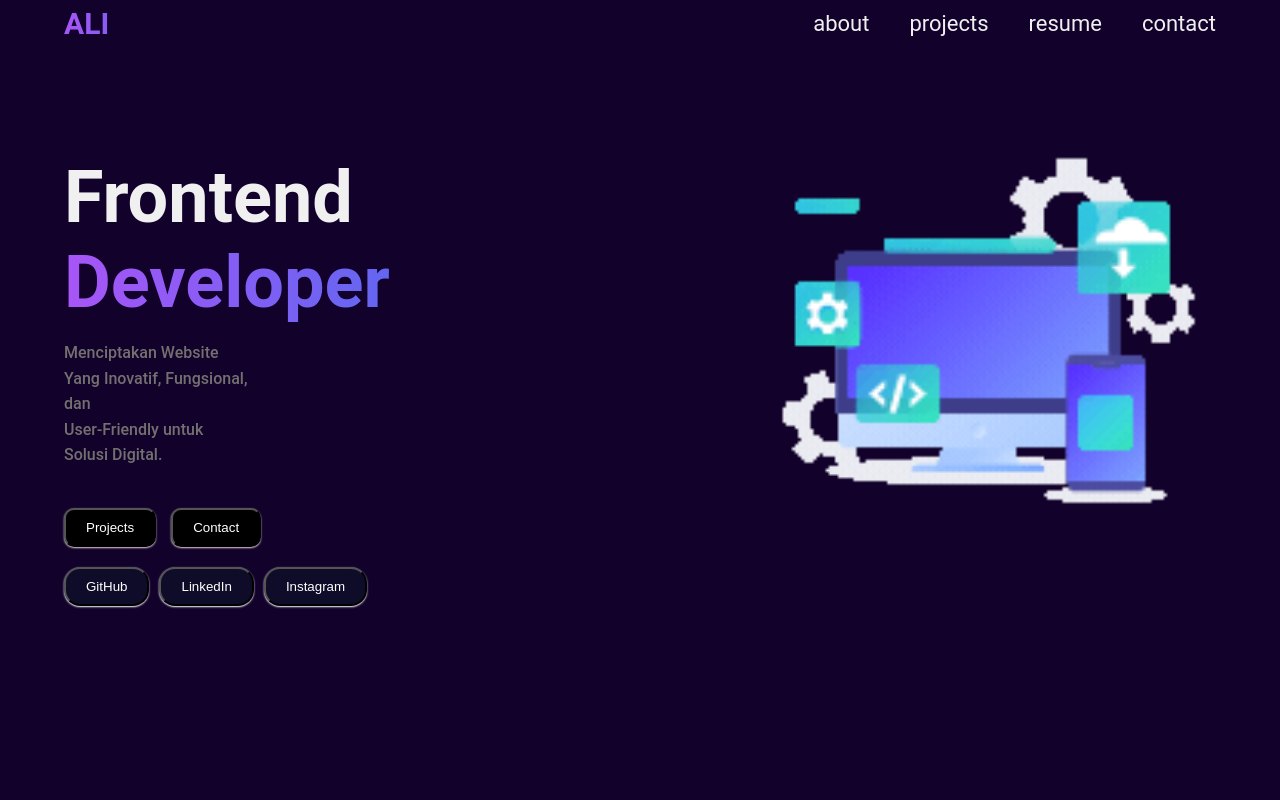
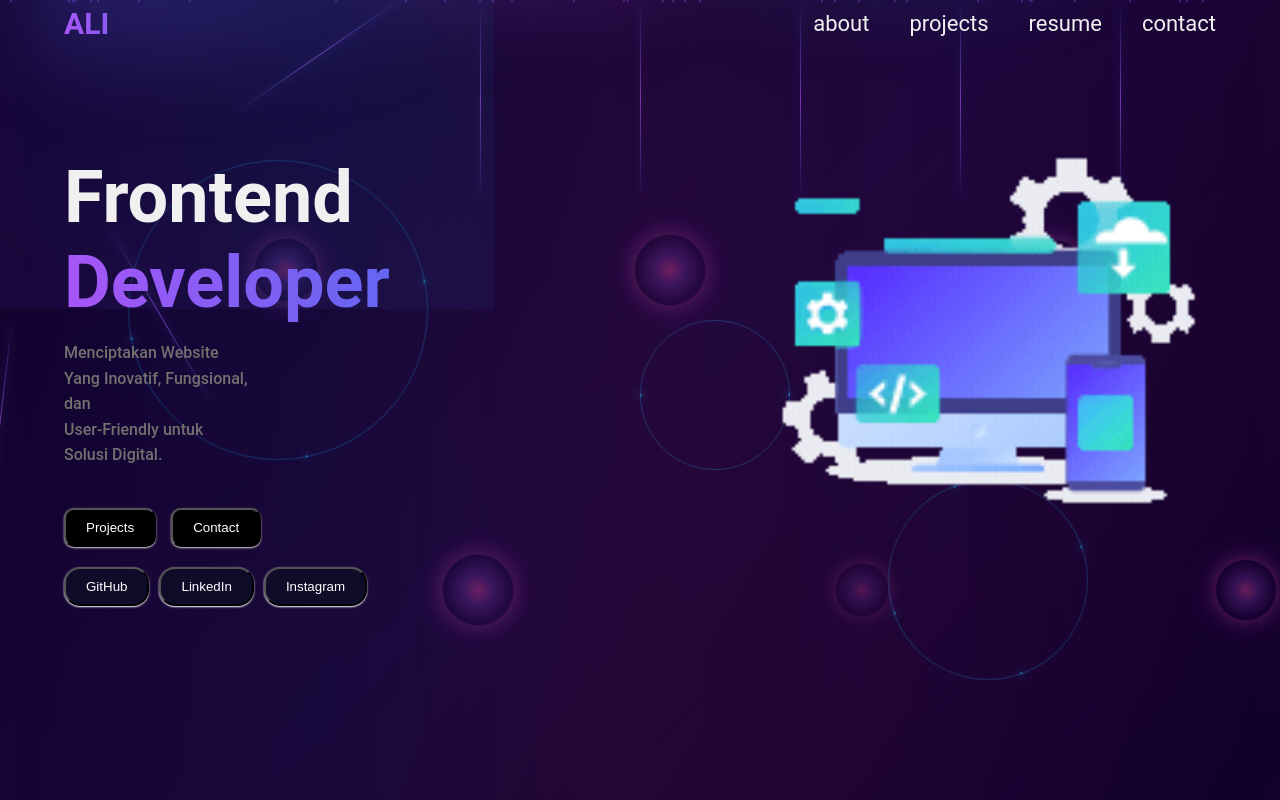
Before and after one commit to Alisher004/My-Portfolio-V2, a React (Vite) app: page / in a window 1280 px wide. Shown: the top 800 px of the page. Built offline with nearby package versions, Linux system fonts and the light colour scheme.

Commit message:
commit-fon2

```diff
--- /dev/null
+++ b/src/components/Layout/AnimatedBackground.css
@@ -0,0 +1,331 @@
+.animated-background {
+  position: fixed;
+  top: 0;
+  left: 0;
+  width: 100%;
+  height: 100%;
+  z-index: -1;
+  overflow: hidden;
+  pointer-events: none;
+}
+
+/* Floating light particles */
+.light-particles {
+  position: absolute;
+  width: 100%;
+  height: 100%;
+}
+
+.light-particle {
+  position: absolute;
+  width: 2px;
+  height: 2px;
+  background: radial-gradient(circle, rgba(168, 85, 247, 0.8) 0%, rgba(168, 85, 247, 0.4) 50%, transparent 100%);
+  border-radius: 50%;
+  animation: floatUp 20s linear infinite;
+  box-shadow: 0 0 6px rgba(168, 85, 247, 0.6);
+}
+
+@keyframes floatUp {
+  0% {
+    transform: translateY(100vh) scale(0);
+    opacity: 0;
+  }
+  10% {
+    opacity: 1;
+  }
+  90% {
+    opacity: 1;
+  }
+  100% {
+    transform: translateY(-100px) scale(1);
+    opacity: 0;
+  }
+}
+
+/* Flowing light streams */
+.light-streams {
+  position: absolute;
+  width: 100%;
+  height: 100%;
+}
+
+.light-stream {
+  position: absolute;
+  width: 1px;
+  height: 200px;
+  background: linear-gradient(
+    to bottom,
+    transparent 0%,
+    rgba(99, 102, 241, 0.3) 20%,
+    rgba(168, 85, 247, 0.6) 50%,
+    rgba(99, 102, 241, 0.3) 80%,
+    transparent 100%
+  );
+  animation: streamFlow 12s linear infinite;
+  box-shadow: 0 0 10px rgba(99, 102, 241, 0.4);
+}
+
+@keyframes streamFlow {
+  0% {
+    transform: translateY(-200px) rotate(0deg);
+    opacity: 0;
+  }
+  10% {
+    opacity: 1;
+  }
+  90% {
+    opacity: 1;
+  }
+  100% {
+    transform: translateY(100vh) rotate(360deg);
+    opacity: 0;
+  }
+}
+
+/* Orbiting light rings */
+.light-rings {
+  position: absolute;
+  width: 100%;
+  height: 100%;
+}
+
+.light-ring {
+  position: absolute;
+  border: 1px solid rgba(14, 165, 233, 0.3);
+  border-radius: 50%;
+  animation: orbit 20s linear infinite;
+}
+
+.ring-1 {
+  width: 300px;
+  height: 300px;
+  top: 20%;
+  left: 10%;
+  animation-duration: 25s;
+}
+
+.ring-2 {
+  width: 200px;
+  height: 200px;
+  top: 60%;
+  right: 15%;
+  animation-duration: 18s;
+  animation-direction: reverse;
+}
+
+.ring-3 {
+  width: 150px;
+  height: 150px;
+  top: 40%;
+  left: 50%;
+  animation-duration: 22s;
+}
+
+.ring-particle {
+  position: absolute;
+  width: 4px;
+  height: 4px;
+  background: radial-gradient(circle, rgba(14, 165, 233, 0.8) 0%, transparent 70%);
+  border-radius: 50%;
+  box-shadow: 0 0 8px rgba(14, 165, 233, 0.6);
+}
+
+.ring-1 .ring-particle:nth-child(1) {
+  top: -2px;
+  left: 50%;
+  transform: translateX(-50%);
+}
+
+.ring-1 .ring-particle:nth-child(2) {
+  top: 50%;
+  right: -2px;
+  transform: translateY(-50%);
+}
+
+.ring-1 .ring-particle:nth-child(3) {
+  bottom: -2px;
+  left: 50%;
+  transform: translateX(-50%);
+}
+
+.ring-2 .ring-particle:nth-child(1) {
+  top: -2px;
+  left: 50%;
+  transform: translateX(-50%);
+}
+
+.ring-2 .ring-particle:nth-child(2) {
+  top: 50%;
+  right: -2px;
+  transform: translateY(-50%);
+}
+
+.ring-2 .ring-particle:nth-child(3) {
+  bottom: -2px;
+  left: 50%;
+  transform: translateX(-50%);
+}
+
+.ring-2 .ring-particle:nth-child(4) {
+  top: 50%;
+  left: -2px;
+  transform: translateY(-50%);
+}
+
+.ring-3 .ring-particle:nth-child(1) {
+  top: -2px;
+  left: 50%;
+  transform: translateX(-50%);
+}
+
+.ring-3 .ring-particle:nth-child(2) {
+  bottom: -2px;
+  left: 50%;
+  transform: translateX(-50%);
+}
+
+@keyframes orbit {
+  0% {
+    transform: rotate(0deg);
+  }
+  100% {
+    transform: rotate(360deg);
+  }
+}
+
+/* Pulsing light orbs */
+.light-orbs {
+  position: absolute;
+  width: 100%;
+  height: 100%;
+}
+
+.light-orb {
+  position: absolute;
+  width: 60px;
+  height: 60px;
+  background: radial-gradient(
+    circle,
+    rgba(236, 72, 153, 0.4) 0%,
+    rgba(168, 85, 247, 0.2) 30%,
+    transparent 70%
+  );
+  border-radius: 50%;
+  animation: pulse 7s ease-in-out infinite;
+  box-shadow:
+    0 0 20px rgba(236, 72, 153, 0.3),
+    0 0 40px rgba(168, 85, 247, 0.2);
+}
+
+@keyframes pulse {
+  0%, 100% {
+    transform: scale(0.8);
+    opacity: 0.6;
+  }
+  50% {
+    transform: scale(1.2);
+    opacity: 1;
+  }
+}
+
+/* Gradient light waves */
+.light-waves {
+  position: absolute;
+  width: 100%;
+  height: 100%;
+}
+
+.wave {
+  position: absolute;
+  width: 100%;
+  height: 100%;
+  background: linear-gradient(
+    45deg,
+    transparent 0%,
+    rgba(168, 85, 247, 0.05) 25%,
+    rgba(99, 102, 241, 0.08) 50%,
+    rgba(14, 165, 233, 0.05) 75%,
+    transparent 100%
+  );
+  animation: waveMove 15s ease-in-out infinite;
+}
+
+.wave-1 {
+  animation-delay: 0s;
+  animation-duration: 18s;
+}
+
+.wave-2 {
+  animation-delay: 6s;
+  animation-duration: 22s;
+  background: linear-gradient(
+    -45deg,
+    transparent 0%,
+    rgba(236, 72, 153, 0.04) 25%,
+    rgba(168, 85, 247, 0.06) 50%,
+    rgba(99, 102, 241, 0.04) 75%,
+    transparent 100%
+  );
+}
+
+.wave-3 {
+  animation-delay: 12s;
+  animation-duration: 20s;
+  background: linear-gradient(
+    90deg,
+    transparent 0%,
+    rgba(14, 165, 233, 0.03) 25%,
+    rgba(236, 72, 153, 0.05) 50%,
+    rgba(168, 85, 247, 0.03) 75%,
+    transparent 100%
+  );
+}
+
+@keyframes waveMove {
+  0% {
+    transform: translateX(-100%) translateY(-100%);
+    opacity: 0;
+  }
+  25% {
+    opacity: 1;
+  }
+  75% {
+    opacity: 1;
+  }
+  100% {
+    transform: translateX(100%) translateY(100%);
+    opacity: 0;
+  }
+}
+
+/* Responsive adjustments */
+@media (max-width: 768px) {
+  .light-ring {
+    transform: scale(0.7);
+  }
+
+  .light-orb {
+    width: 40px;
+    height: 40px;
+  }
+
+  .light-stream {
+    height: 150px;
+  }
+}
+
+@media (max-width: 480px) {
+  .light-ring {
+    transform: scale(0.5);
+  }
+
+  .light-orb {
+    width: 30px;
+    height: 30px;
+  }
+
+  .light-stream {
+    height: 100px;
+  }
+}
--- /dev/null
+++ b/src/components/Layout/AnimatedBackground.jsx
@@ -0,0 +1,82 @@
+import React from 'react'
+import './AnimatedBackground.css'
+
+const AnimatedBackground = () => {
+  return (
+    <div className="animated-background">
+      {/* Floating light particles */}
+      <div className="light-particles">
+        {[...Array(50)].map((_, i) => (
+          <div
+            key={i}
+            className="light-particle"
+            style={{
+              left: `${Math.random() * 100}%`,
+              animationDelay: `${Math.random() * 20}s`,
+              animationDuration: `${15 + Math.random() * 20}s`
+            }}
+          />
+        ))}
+      </div>
+
+      {/* Flowing light streams */}
+      <div className="light-streams">
+        {[...Array(8)].map((_, i) => (
+          <div
+            key={i}
+            className="light-stream"
+            style={{
+              left: `${i * 12.5}%`,
+              animationDelay: `${i * 2}s`,
+              animationDuration: `${8 + Math.random() * 4}s`
+            }}
+          />
+        ))}
+      </div>
+
+      {/* Orbiting light rings */}
+      <div className="light-rings">
+        <div className="light-ring ring-1">
+          <div className="ring-particle"></div>
+          <div className="ring-particle"></div>
+          <div className="ring-particle"></div>
+        </div>
+        <div className="light-ring ring-2">
+          <div className="ring-particle"></div>
+          <div className="ring-particle"></div>
+          <div className="ring-particle"></div>
+          <div className="ring-particle"></div>
+        </div>
+        <div className="light-ring ring-3">
+          <div className="ring-particle"></div>
+          <div className="ring-particle"></div>
+        </div>
+      </div>
+
+      {/* Pulsing light orbs */}
+      <div className="light-orbs">
+        {[...Array(6)].map((_, i) => (
+          <div
+            key={i}
+            className="light-orb"
+            style={{
+              left: `${20 + i * 15}%`,
+              top: `${30 + (i % 2) * 40}%`,
+              animationDelay: `${i * 1.5}s`,
+              animationDuration: `${4 + Math.random() * 3}s`
+            }}
+          />
+        ))}
+      </div>
+
+      {/* Gradient light waves */}
+      <div className="light-waves">
+        <div className="wave wave-1"></div>
+        <div className="wave wave-2"></div>
+        <div className="wave wave-3"></div>
+      </div>
+    </div>
+  )
+}
+
+export default AnimatedBackground
--- a/src/components/Layout/index.jsx
+++ b/src/components/Layout/index.jsx
@@ -1,6 +1,7 @@
 import React from 'react'
 import Header from '../header'
 import Footer from '../footer'
+import AnimatedBackground from './AnimatedBackground'
 import { Outlet } from 'react-router-dom'
 
 function Layout() {
@@ -18,6 +19,7 @@ function Layout() {
 
   return (
     <div>
+      <AnimatedBackground />
       {showHeader && <Header />}
       <Outlet />
       {showFooter && <Footer />}
--- a/src/index.css
+++ b/src/index.css
@@ -1,15 +1,15 @@
 body {
   background-color: #12012b;
   background:
-    radial-gradient(60vmax 60vmax at 0% 0%, rgba(168, 85, 247, 0.18), transparent 65%),
-    radial-gradient(70vmax 70vmax at 100% 0%, rgba(99, 102, 241, 0.16), transparent 65%),
-    radial-gradient(70vmax 70vmax at 0% 100%, rgba(14, 165, 233, 0.14), transparent 65%),
-    radial-gradient(60vmax 60vmax at 100% 100%, rgba(236, 72, 153, 0.14), transparent 65%),
+    radial-gradient(60vmax 60vmax at 0% 0%, rgba(168, 85, 247, 0.12), transparent 65%),
+    radial-gradient(70vmax 70vmax at 100% 0%, rgba(99, 102, 241, 0.10), transparent 65%),
+    radial-gradient(70vmax 70vmax at 0% 100%, rgba(14, 165, 233, 0.08), transparent 65%),
+    radial-gradient(60vmax 60vmax at 100% 100%, rgba(236, 72, 153, 0.08), transparent 65%),
     linear-gradient(145deg, #150133 0%, #13012c 100%);
   background-repeat: no-repeat;
   background-size: auto, auto, auto, auto, cover;
   background-position: 0% 0%, 100% 0%, 0% 100%, 100% 100%, center;
-  animation: bgMove 18s ease-in-out infinite alternate;
+  animation: bgMove 25s ease-in-out infinite alternate;
 }
 
 @keyframes bgMove {
@@ -25,3 +25,9 @@ html, body, #root {
   min-height: 100%;
   background-color: #12012b;
 }
+
+/* Ensure content is above the animated background */
+#root > * {
+  position: relative;
+  z-index: 1;
+}
```
